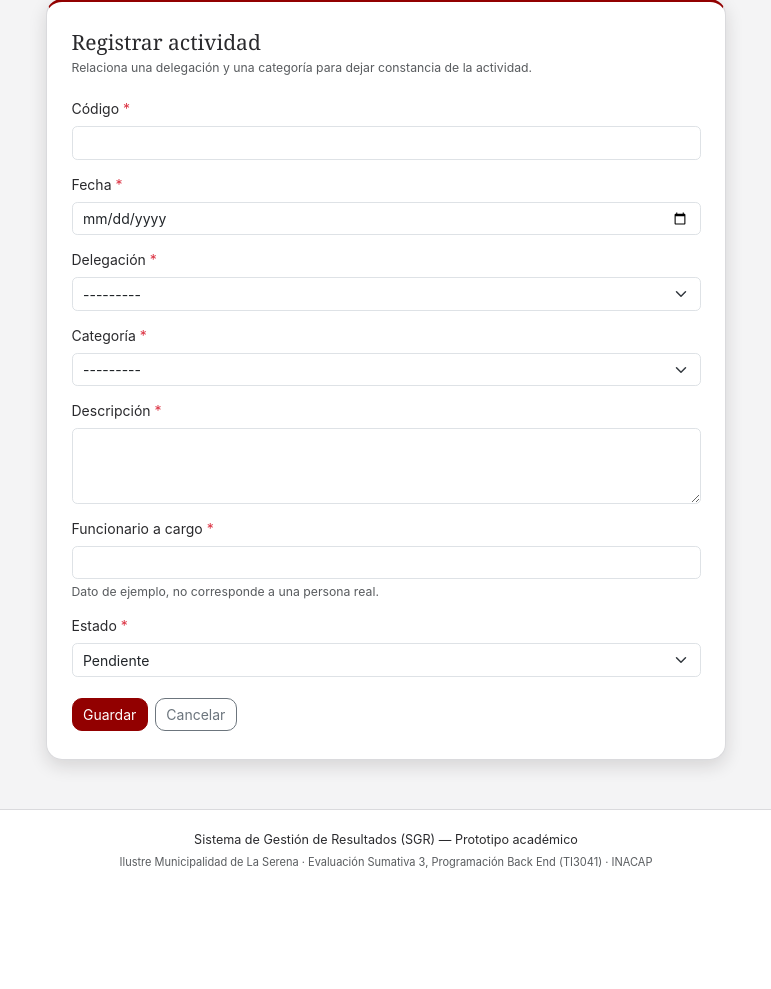
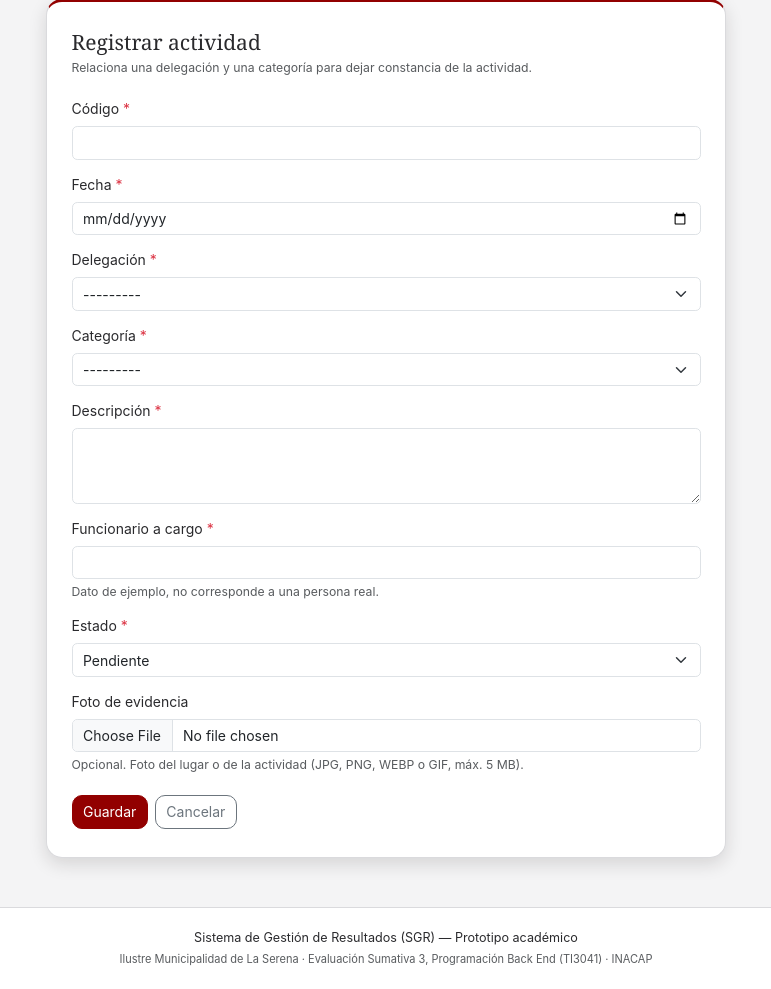
Before and after one commit to sofixv19/backen_eval3, a Django app: page /gestion/nueva/ in a window 1280 px wide. Shown: the part 144-1133 px from the top of the page, without its empty margins (254-1025 px from the left). Before the commit the page ends 1013 px from the top, so only its background shows below. Run offline with Django 5.2, Linux system fonts and the light colour scheme; the visitor is signed in with stand-in values (Sample User, id 1); data that the repository does not hold is empty; some libraries are stand-ins or nearby versions.

Commit message:
Fotos de evidencia en actividades, seguimientos y solicitudes; fotos en lista de usuarios

```diff
--- a/atencion/forms.py
+++ b/atencion/forms.py
@@ -42,9 +42,10 @@ class SolicitudForm(EstiloBootstrapMixin, forms.ModelForm):
 
     class Meta:
         model = SolicitudVecinal
-        fields = ['vecino', 'delegacion', 'funcionario', 'tipo', 'prioridad', 'descripcion']
+        fields = ['vecino', 'delegacion', 'funcionario', 'tipo', 'prioridad', 'descripcion', 'foto']
         widgets = {
             'funcionario': FuncionarioSelect,
+            'foto': forms.FileInput(attrs={'accept': 'image/*'}),
             'descripcion': forms.Textarea(attrs={
                 'rows': 4,
                 'placeholder': 'Ej: Solicita poda de árbol que obstruye el alumbrado en la esquina de su pasaje.',
--- a/atencion/templates/atencion/solicitud_form.html
+++ b/atencion/templates/atencion/solicitud_form.html
@@ -13,7 +13,7 @@
         {% if perms.atencion.add_vecino %}¿El vecino no está registrado? <a href="{% url 'atencion:vecino_crear' %}">Agrégalo aquí</a>.{% endif %}
     </p>
 
-    <form method="post" novalidate>
+    <form method="post" enctype="multipart/form-data" novalidate>
         {% csrf_token %}
         {% if form.non_field_errors %}
             <div class="alert alert-danger">{{ form.non_field_errors }}</div>
@@ -24,7 +24,8 @@
                 {{ field.label }}{% if field.field.required %} <span class="text-danger">*</span>{% endif %}
             </label>
             {{ field }}
-            {% if field.name == "funcionario" %}<div class="form-text">Solo se muestran los funcionarios activos de la delegación elegida.</div>{% endif %}
+            {% if field.name == "funcionario" %}<div class="form-text">Solo se muestran los funcionarios activos de la delegación elegida.</div>
+            {% elif field.help_text %}<div class="form-text">{{ field.help_text }}</div>{% endif %}
             {% for error in field.errors %}<div class="text-danger small mt-1">{{ error }}</div>{% endfor %}
         </div>
         {% endfor %}
--- a/atencion/views.py
+++ b/atencion/views.py
@@ -140,7 +140,7 @@ def solicitudes_listado(request):
 @permiso_requerido('atencion.add_solicitudvecinal')
 def solicitud_crear(request):
     if request.method == 'POST':
-        form = SolicitudForm(request.POST)
+        form = SolicitudForm(request.POST, request.FILES)
         if form.is_valid():
             with transaction.atomic():
                 solicitud = form.save(commit=False)
--- a/cuentas/views.py
+++ b/cuentas/views.py
@@ -140,7 +140,7 @@ def dashboard_administrativo(request):
 
 @grupo_requerido('Administrador')
 def usuarios_listado(request):
-    usuarios = Usuario.objects.all().order_by('username').prefetch_related('groups')
+    usuarios = Usuario.objects.all().order_by('username').select_related('perfil').prefetch_related('groups')
     contexto = {'titulo_pagina': 'Usuarios del sistema', 'usuarios': usuarios}
     return render(request, 'cuentas/usuarios_listado.html', contexto)
 
--- a/gestion/forms.py
+++ b/gestion/forms.py
@@ -20,18 +20,31 @@ class CategoriaForm(EstiloBootstrapMixin, forms.ModelForm):
 
 
 class ActividadForm(EstiloBootstrapMixin, forms.ModelForm):
+    quitar_foto = forms.BooleanField(label='Quitar la foto actual', required=False)
+
     class Meta:
         model = Actividad
-        fields = ['codigo', 'fecha', 'delegacion', 'categoria', 'descripcion', 'funcionario', 'estado']
+        fields = ['codigo', 'fecha', 'delegacion', 'categoria', 'descripcion', 'funcionario', 'estado',
+                  'foto_evidencia']
         widgets = {
-            'fecha': forms.DateInput(attrs={'type': 'date'}),
+            'fecha': forms.DateInput(attrs={'type': 'date'}, format='%Y-%m-%d'),
             'descripcion': forms.Textarea(attrs={'rows': 3}),
+            'foto_evidencia': forms.FileInput(attrs={'accept': 'image/*'}),
         }
 
     def clean_codigo(self):
         # Normaliza el código (sin espacios al borde, en mayúsculas) antes
         # de que Django valide la restricción unique=True del modelo.
         return self.cleaned_data['codigo'].strip().upper()
+
+    def save(self, commit=True):
+        actividad = super().save(commit=False)
+        # "Quitar la foto actual" solo aplica si no se subió una nueva.
+        if self.cleaned_data.get('quitar_foto') and 'foto_evidencia' not in self.files:
+            actividad.foto_evidencia = None
+        if commit:
+            actividad.save()
+        return actividad
 
 
 class SeguimientoForm(EstiloBootstrapMixin, forms.ModelForm):
@@ -42,8 +55,9 @@ class SeguimientoForm(EstiloBootstrapMixin, forms.ModelForm):
 
     class Meta:
         model = SeguimientoActividad
-        fields = ['estado_nuevo', 'observacion']
+        fields = ['estado_nuevo', 'observacion', 'foto']
         widgets = {
+            'foto': forms.FileInput(attrs={'accept': 'image/*'}),
             'observacion': forms.Textarea(attrs={
                 'rows': 4,
                 'placeholder': 'Ej: Se visitó el sector y se coordinó el retiro de escombros con la cuadrilla municipal.',
--- a/gestion/models.py
+++ b/gestion/models.py
@@ -10,6 +10,7 @@ from django.db import models
 from django.urls import reverse
 
 from delegaciones.models import Delegacion
+from sgr_evaluacion.imagenes import VALIDADORES_IMAGEN
 
 
 class Categoria(models.Model):
@@ -62,6 +63,13 @@ class Actividad(models.Model):
     estado = models.CharField(
         'Estado', max_length=20, choices=Estado.choices, default=Estado.PENDIENTE,
     )
+    foto_evidencia = models.FileField(
+        'Foto de evidencia',
+        upload_to='evidencias/actividades/',
+        blank=True,
+        validators=VALIDADORES_IMAGEN,
+        help_text='Opcional. Foto del lugar o de la actividad (JPG, PNG, WEBP o GIF, máx. 5 MB).',
+    )
 
     class Meta:
         verbose_name = 'Actividad'
@@ -101,6 +109,13 @@ class SeguimientoActividad(models.Model):
     estado_anterior = models.CharField('Estado anterior', max_length=20, choices=Actividad.Estado.choices)
     estado_nuevo = models.CharField('Nuevo estado', max_length=20, choices=Actividad.Estado.choices)
     observacion = models.TextField('Observación')
+    foto = models.FileField(
+        'Foto del avance',
+        upload_to='evidencias/seguimientos/',
+        blank=True,
+        validators=VALIDADORES_IMAGEN,
+        help_text='Opcional. Por ejemplo, el trabajo terminado (máx. 5 MB).',
+    )
     fecha = models.DateTimeField('Fecha del seguimiento', auto_now_add=True)
 
     class Meta:
--- a/gestion/templates/gestion/actividad_form.html
+++ b/gestion/templates/gestion/actividad_form.html
@@ -8,20 +8,37 @@
 <div class="info-card" style="max-width: 680px; margin: 0 auto;">
     <h1 class="h4 mb-1">{{ accion }}</h1>
     <p class="text-muted small mb-4">Relaciona una delegación y una categoría para dejar constancia de la actividad.</p>
-    <form method="post" novalidate>
+    <form method="post" enctype="multipart/form-data" novalidate>
         {% csrf_token %}
         {% if form.non_field_errors %}
             <div class="alert alert-danger">{{ form.non_field_errors }}</div>
         {% endif %}
         {% for field in form %}
+        {% if field.name == "quitar_foto" %}
+            {% if form.instance.foto_evidencia %}
+            <div class="form-check mb-3">
+                {{ field }}
+                <label for="{{ field.id_for_label }}" class="form-check-label">{{ field.label }}</label>
+            </div>
+            {% endif %}
+        {% else %}
         <div class="mb-3">
             <label for="{{ field.id_for_label }}" class="form-label">
                 {{ field.label }}{% if field.field.required %} <span class="text-danger">*</span>{% endif %}
             </label>
+            {% if field.name == "foto_evidencia" and form.instance.foto_evidencia %}
+            <div class="d-flex align-items-center gap-3 mb-2">
+                <a href="{{ form.instance.foto_evidencia.url }}" target="_blank" class="foto-miniatura" title="Ver foto actual">
+                    <img src="{{ form.instance.foto_evidencia.url }}" alt="Foto actual">
+                </a>
+                <span class="small text-muted">Foto actual. Elige otra para reemplazarla.</span>
+            </div>
+            {% endif %}
             {{ field }}
             {% if field.help_text %}<div class="form-text">{{ field.help_text }}</div>{% endif %}
             {% for error in field.errors %}<div class="text-danger small mt-1">{{ error }}</div>{% endfor %}
         </div>
+        {% endif %}
         {% endfor %}
         <div class="d-flex gap-2 mt-4">
             <button type="submit" class="btn btn-gestion">Guardar</button>
--- a/gestion/templates/gestion/seguimiento_form.html
+++ b/gestion/templates/gestion/seguimiento_form.html
@@ -18,14 +18,15 @@
         </div>
     </div>
 
-    <form method="post" novalidate>
+    <form method="post" enctype="multipart/form-data" novalidate>
         {% csrf_token %}
         {% for field in form %}
         <div class="mb-3">
             <label for="{{ field.id_for_label }}" class="form-label">
-                {{ field.label }} <span class="text-danger">*</span>
+                {{ field.label }}{% if field.field.required %} <span class="text-danger">*</span>{% endif %}
             </label>
             {{ field }}
+            {% if field.help_text %}<div class="form-text">{{ field.help_text }}</div>{% endif %}
             {% for error in field.errors %}<div class="text-danger small mt-1">{{ error }}</div>{% endfor %}
         </div>
         {% endfor %}
--- a/gestion/views.py
+++ b/gestion/views.py
@@ -80,7 +80,7 @@ def registrar_seguimiento(request, actividad_id):
     actividad = get_object_or_404(Actividad.objects.select_related('delegacion', 'categoria'), pk=actividad_id)
 
     if request.method == 'POST':
-        form = SeguimientoForm(request.POST, actividad=actividad)
+        form = SeguimientoForm(request.POST, request.FILES, actividad=actividad)
         if form.is_valid():
             with transaction.atomic():
                 # Bloquea la fila para que dos usuarios no cambien el estado a la vez.
@@ -135,10 +135,17 @@ def resumen(request):
 # operacional exigida por la pauta (relaciona Delegación + Categoría).
 # ---------------------------------------------------------------------------
 
+def _borrar_archivo(campo_archivo, nombre=None):
+    """Borra del disco un archivo subido (si existe)."""
+    nombre = nombre if nombre is not None else campo_archivo.name
+    if nombre:
+        campo_archivo.storage.delete(nombre)
+
+
 @permiso_requerido('gestion.add_actividad')
 def crear(request):
     if request.method == 'POST':
-        form = ActividadForm(request.POST)
+        form = ActividadForm(request.POST, request.FILES)
         if form.is_valid():
             actividad = form.save()
             messages.success(request, f'Actividad "{actividad.codigo}" registrada correctamente.')
@@ -160,9 +167,13 @@ def editar(request, actividad_id):
     actividad = get_object_or_404(Actividad, pk=actividad_id)
 
     if request.method == 'POST':
-        form = ActividadForm(request.POST, instance=actividad)
+        foto_anterior = actividad.foto_evidencia.name
+        form = ActividadForm(request.POST, request.FILES, instance=actividad)
         if form.is_valid():
             actividad = form.save()
+            # Si la foto se cambió o se quitó, se borra la anterior del disco.
+            if foto_anterior and foto_anterior != actividad.foto_evidencia.name:
+                _borrar_archivo(actividad.foto_evidencia, foto_anterior)
             messages.success(request, f'Actividad "{actividad.codigo}" actualizada correctamente.')
             return redirect(actividad.get_absolute_url())
     else:
@@ -183,7 +194,10 @@ def eliminar(request, actividad_id):
 
     if request.method == 'POST':
         codigo = actividad.codigo
+        fotos = [actividad.foto_evidencia] + [s.foto for s in actividad.seguimientos.all()]
         actividad.delete()
+        for foto in fotos:
+            _borrar_archivo(foto)
         messages.success(request, f'Actividad "{codigo}" eliminada correctamente.')
         return redirect('gestion:listado')
 
--- /dev/null
+++ b/sgr_evaluacion/imagenes.py
@@ -0,0 +1,25 @@
+"""
+Validaciones compartidas para las imágenes que suben los usuarios
+(fotos de evidencia de actividades, seguimientos y solicitudes vecinales).
+
+Se usa FileField + estas validaciones en vez de ImageField, para no
+depender de la librería Pillow.
+"""
+from django.core.exceptions import ValidationError
+from django.core.validators import FileExtensionValidator
+
+EXTENSIONES_IMAGEN = ['jpg', 'jpeg', 'png', 'webp', 'gif']
+TAMANO_MAXIMO_MB = 5
+
+validar_extension_imagen = FileExtensionValidator(
+    EXTENSIONES_IMAGEN,
+    message='Solo se permiten imágenes JPG, PNG, WEBP o GIF.',
+)
+
+
+def validar_tamano_imagen(archivo):
+    if archivo and archivo.size > TAMANO_MAXIMO_MB * 1024 * 1024:
+        raise ValidationError(f'La imagen no puede pesar más de {TAMANO_MAXIMO_MB} MB.')
+
+
+VALIDADORES_IMAGEN = [validar_extension_imagen, validar_tamano_imagen]
```
Also changed, not shown: atencion/models.py (+8 -0 lines), atencion/templates/atencion/solicitud_detalle.html (+7 -0 lines), cuentas/templates/cuentas/usuarios_listado.html (+12 -1 lines), gestion/templates/gestion/detalle.html (+20 -0 lines), static/css/custom.css (+34 -0 lines), atencion/migrations/0003_solicitudvecinal_foto.py (added), gestion/migrations/0003_actividad_foto_evidencia_seguimientoactividad_foto.py (added).
